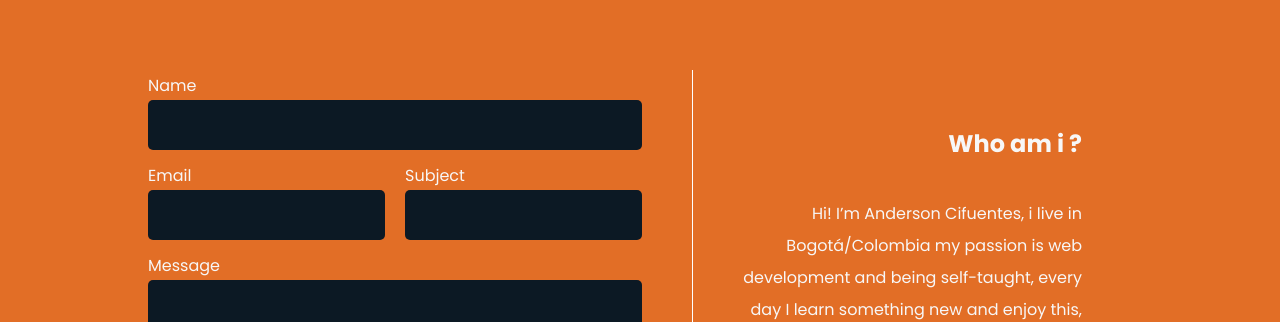
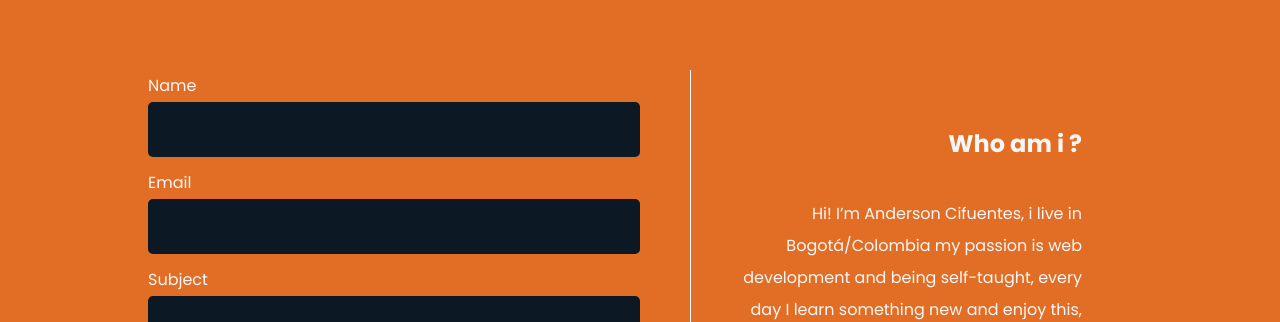
Before and after one commit to oNEOBYTEo/master-portfolio, a React (Vite) app: page / in a window 1280 px wide. Shown: the part 2478-2800 px from the top of the page. Built offline with nearby package versions, Linux system fonts and the light colour scheme.

Commit message:
form fixed

```diff
--- a/src/App.css
+++ b/src/App.css
@@ -28,6 +28,7 @@
 }
 
 .contact {
+  overflow: hidden;
   height: 100vh;
   background-color: var(--secondary-color);
   padding: var(--padding-desktop);
@@ -35,13 +36,10 @@
   grid-template-columns: repeat(2, 1fr);
 }
 
-.form {
-  display: grid;
-  grid-template-columns: repeat(2, 1fr);
-  gap: 1rem 2rem;
-  grid-template-rows: repeat(2, 2rem 5rem) 2rem 20rem 6rem;
+.form__container {
+  display: flex;
+  flex-direction: column;
   color: var(--third-color);
-  position: relative;
 }
 
 .form__input {
@@ -50,18 +48,24 @@
   border-radius: 0.5rem;
   color: inherit;
   padding: 0 3rem;
+  width: 100%;
+  height: 5.5rem;
 }
 
-.form__label-name,
-.form__input-name,
-.form__label-message,
+.form__item {
+  margin-bottom: 1rem;
+  position: relative;
+}
 .form__input-message {
-  grid-column: span 2;
+  height: 20rem;
+  resize: vertical;
+  max-width: 80rem;
 }
 
-.form__label-subject {
-  grid-column: 2/3;
-  grid-row: 3/4;
+.form__span {
+  position: absolute;
+  right: 1rem;
+  top: 4rem;
 }
 
 .form__cta {
@@ -69,10 +73,8 @@
   border: none;
   border-radius: 0.5rem;
   color: var(--third-color);
-}
-
-span {
-  position: absolute;
+  width: 20rem;
+  aspect-ratio: 3;
 }
 
 .contact__me {
--- a/src/App.jsx
+++ b/src/App.jsx
@@ -24,10 +24,12 @@ function App() {
         <Nav />
 
         <div className="nav__item header__item">
-          <a href="#" className="nav__link header__link">
-            +57
+          <a
+            href="https://api.whatsapp.com/send?phone=573213746925&text=Hi!%20I%27m%20interested%20in%20your%20services%20contact%20me"
+            target="__blank"
+          >
+            <img src="/phone.svg" alt="phone icon" className="header__phone" />
           </a>
-          <img src="/phone.svg" alt="phone icon" className="header__phone" />
         </div>
       </header>
       <main>
--- a/src/components/home/Home.jsx
+++ b/src/components/home/Home.jsx
@@ -11,7 +11,11 @@ const Home = () => {
       />
       <ul className="home__list">
         <li className="home__item">
-          <a href="#" className="home__link">
+          <a
+            target="__blank"
+            href="https://www.instagram.com/_neobyte_/"
+            className="home__link"
+          >
             <img
               src="/instagram.svg"
               alt="instagram icon"
@@ -20,7 +24,11 @@ const Home = () => {
           </a>
         </li>
         <li className="home__item">
-          <a href="#" className="home__link">
+          <a
+            target="__blank"
+            href="https://www.linkedin.com/in/anderson-cifuentes-b380a7231/"
+            className="home__link"
+          >
             <img
               src="/linkedin.svg"
               alt="linkedin icon"
@@ -29,7 +37,11 @@ const Home = () => {
           </a>
         </li>
         <li className="home__item">
-          <a href="#" className="home__link">
+          <a
+            target="__blank"
+            href="https://github.com/oNEOBYTEo"
+            className="home__link"
+          >
             <img src="/github.svg" alt="github icon" className="home__icon" />
           </a>
         </li>
--- a/src/components/nav/nav.css
+++ b/src/components/nav/nav.css
@@ -1,6 +1,3 @@
-.nav {
-}
-
 .nav__ul {
   display: flex;
   justify-content: center;
--- a/src/contact/Form.jsx
+++ b/src/contact/Form.jsx
@@ -17,6 +17,8 @@ const Form = () => {
   };
   return (
     <form onSubmit={handleSubmit(submit)} className="form">
+      <ul className="form__container">
+        <li className="form__item">
           <label htmlFor="name" className="form__label form__label-name">
             Name
           </label>
@@ -30,7 +32,11 @@ const Form = () => {
               maxLength: 50,
             })}
           />
-      {errors.name && <span>{errors.name.message}</span>}
+          {errors.name && (
+            <span className="form__span">{errors.name.message}</span>
+          )}
+        </li>
+        <li className="form__item">
           <label htmlFor="email" className="form__label form__label-email">
             Email
           </label>
@@ -44,7 +50,11 @@ const Form = () => {
               pattern: regx,
             })}
           />
-      {errors.email && <span>{errors.email.message}</span>}
+          {errors.email && (
+            <span className="form__span">{errors.email.message}</span>
+          )}
+        </li>
+        <li className="form__item">
           <label htmlFor="subject" className="form__label form__label-subject">
             Subject
           </label>
@@ -58,11 +68,16 @@ const Form = () => {
               maxLength: 50,
             })}
           />
-      {errors.subject && <span>{errors.subject.message}</span>}
+          {errors.subject && (
+            <span className="form__span">{errors.subject.message}</span>
+          )}
+        </li>
+        <li className="form__item">
+          {' '}
           <label htmlFor="message" className="form__label form__message">
             Message
           </label>
-      <input
+          <textarea
             className="form__input form__input-message"
             type="text"
             id="message"
@@ -72,8 +87,14 @@ const Form = () => {
               maxLength: 50,
             })}
           />
-      {errors.message && <span class="span-1">{errors.message.message}</span>}
+          {errors.message && (
+            <span className="form__span">{errors.message.message}</span>
+          )}
+        </li>
+        <li className="form__item">
           <button className="form__cta">Send Message</button>
+        </li>
+      </ul>
     </form>
   );
 };
```
Lines whose indentation alone changed are shown as unchanged.
